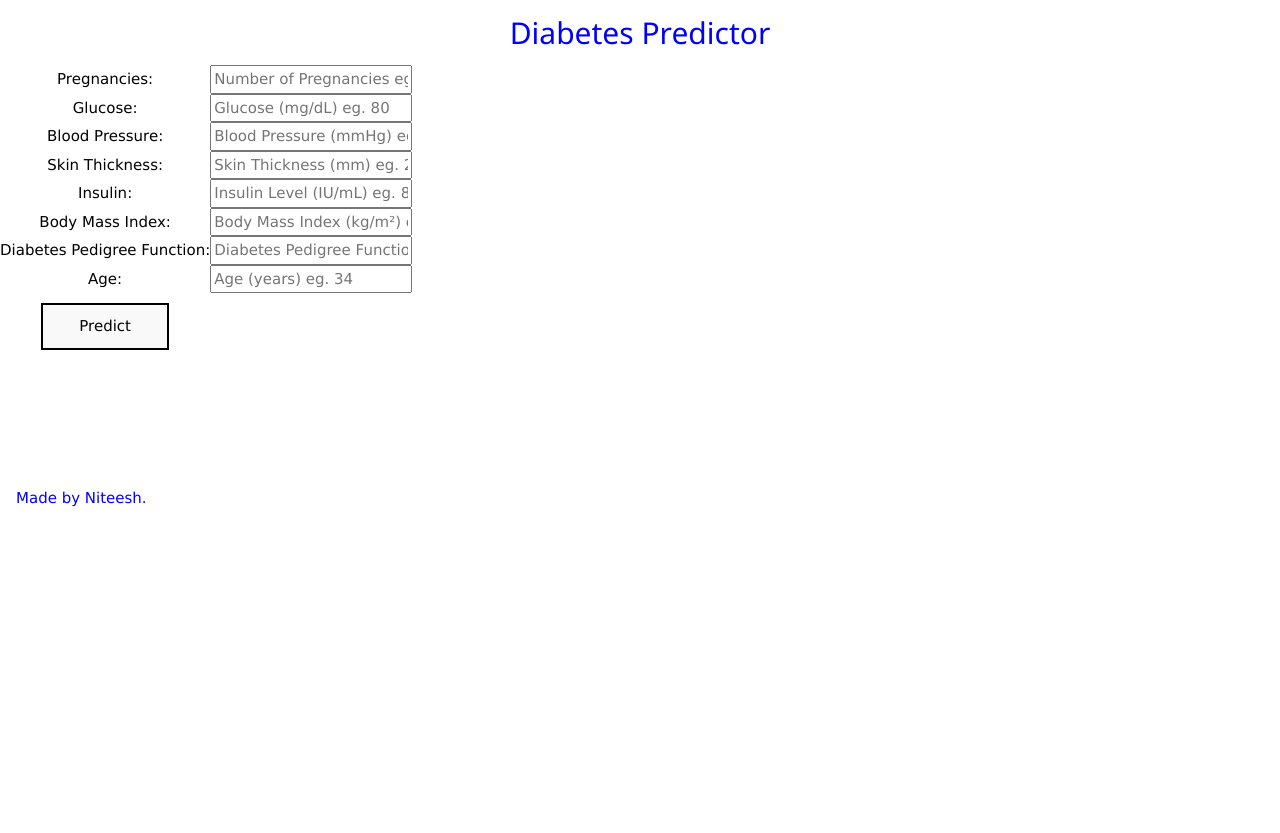
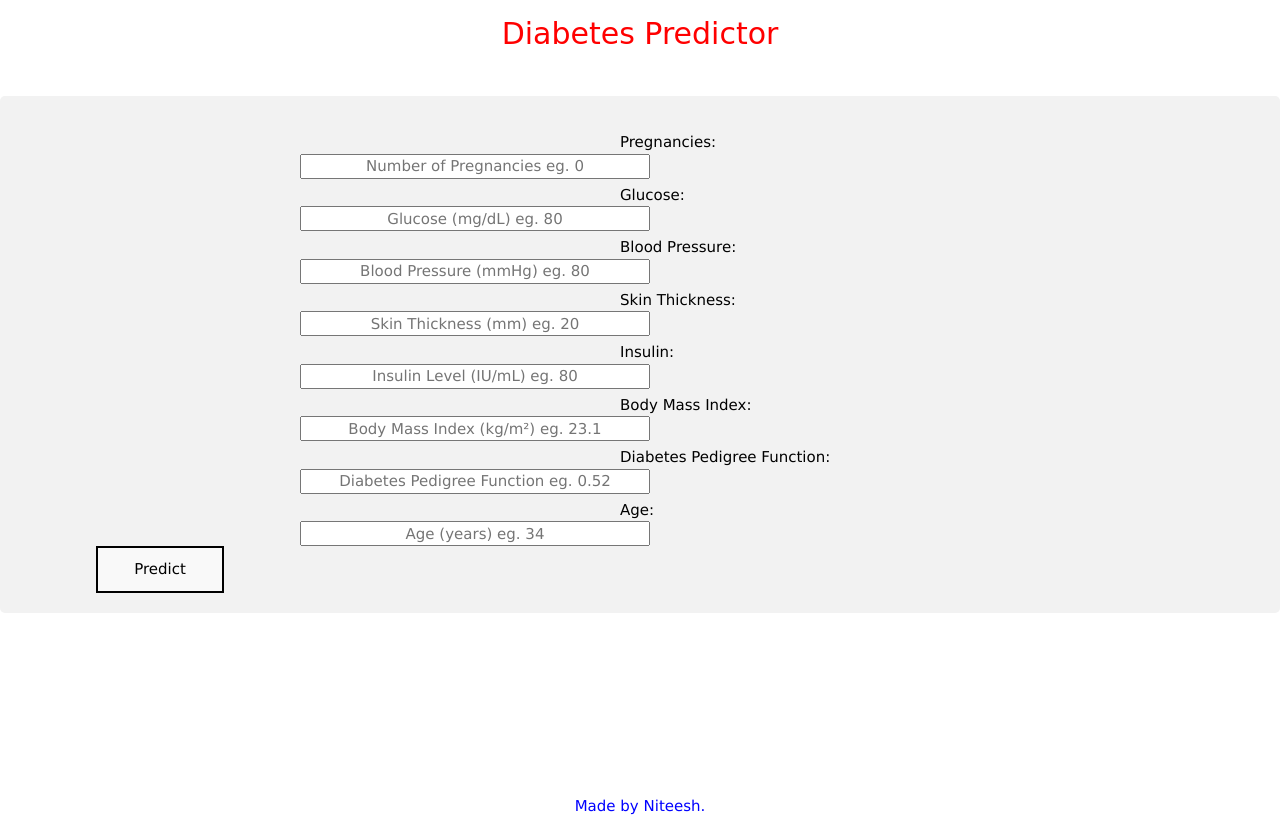
Before and after one commit to Niteesh95/Diabetes-Prediction-Deployment, a Flask app: page / in a window 1280 px wide. Before the commit the page ends 507 px from the top, so only its background shows below. Run offline with Flask 2, Linux system fonts and the light colour scheme; parts of the project's set-up code (start-up, migrations or seed data) failed here and were passed over; some libraries are stand-ins or nearby versions.

Commit message:
modification

```diff
--- a/static/styles.css
+++ b/static/styles.css
@@ -4,20 +4,48 @@ body {
   padding: 0;
 }
 
+.heading_font {
+  position: relative;
+  background-size: 500% 500%;
+  color: red;
+  text-align: center;
+  font-family:  cursive;
+}
+
+
 .w3-container {
   color: Blue;
   text-align: center;
+  font-family:  inherit;
 }
 
-form {display: table;}
-p    { display: table-row;  }
-label { display: table-cell; }
-input { display: table-cell; }
+.ml-container{
+  margin: 30px 0;
+  flex: 1 0 auto;
+  border-radius: 5px;
+  background-color: #f2f2f2;
+  padding: 20px;
+  text-align: center;
+}
 
+.label{
+  text-align: center;
+  float: left;
+  margin-left: 600px;
+}
+
+.form-input {
+		text-align: center;
+		float: right;
+	width: 350px;
+	height: 25px;
+	margin-bottom: 5px;
+  margin-right: 610px;
+}
 
 .my-cta-button{
    	border: 2px solid #000000;
-	margin-top: 10px;
+	margin-top: 2px;
 	background: #f9f9f9;
 	   margin-top: 10px;
     padding: 10px 36px;
```
